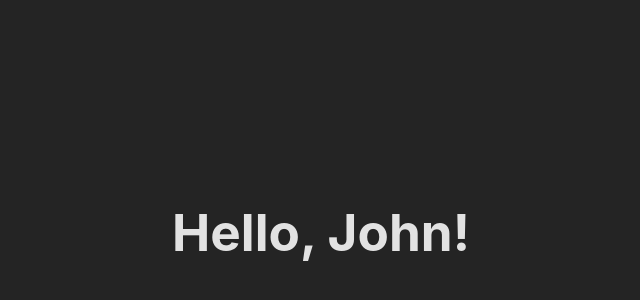
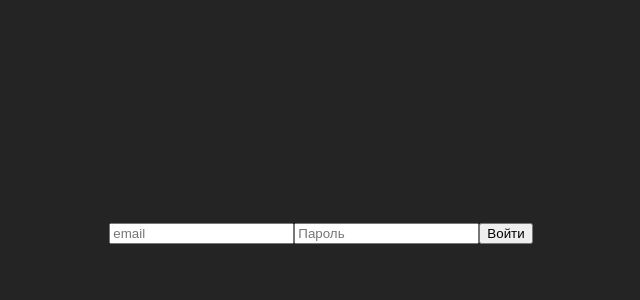
Before and after one commit to Gapotchenko-Yakov/solid-react, a React (Vite) app: page / in a window 1280 px wide. Shown: the part 168-468 px from the top of the page, without its empty margins (319-959 px from the left). Built offline with nearby package versions, Linux system fonts and the light colour scheme.

Commit message:
DIP example with LoginForm.

```diff
--- a/src/App.tsx
+++ b/src/App.tsx
@@ -1,19 +1,9 @@
+import axios from "axios";
 import "./App.css";
-
-import DisplayUser from "./ISP/DisplayUser";
+import LoginForm from "./DIP/LoginForm";
 
 function App() {
-  const user = {
-    personalInfo: {
-      name: "John",
-      age: 27,
-    },
-    physicalFeatures: {
-      hairColor: "blonde",
-      heightInCm: 175,
-    },
-  };
-  return <DisplayUser name={user.personalInfo.name} />;
+  return <LoginForm onSubmit={(formData) => axios.post("someurl", formData)} />;
 }
 
 export default App;
--- /dev/null
+++ b/src/DIP/LoginForm.tsx
@@ -0,0 +1,21 @@
+interface LoginFormProps {
+  onSubmit: (data: FormData) => void;
+}
+
+const LoginForm: React.FC<LoginFormProps> = ({ onSubmit }) => {
+  const handleSubmit: React.FormEventHandler<HTMLFormElement> = (event) => {
+    event.preventDefault();
+    const formData = new FormData(event.currentTarget);
+    onSubmit(formData);
+  };
+
+  return (
+    <form onSubmit={handleSubmit}>
+      <input placeholder="email" type="email" name="email" />
+      <input placeholder="Пароль" type="password" name="password" />
+      <button type="submit">Войти</button>
+    </form>
+  );
+};
+
+export default LoginForm;
```
Also changed, not shown: 1 other file (tests, documents, lock files or other folders).
